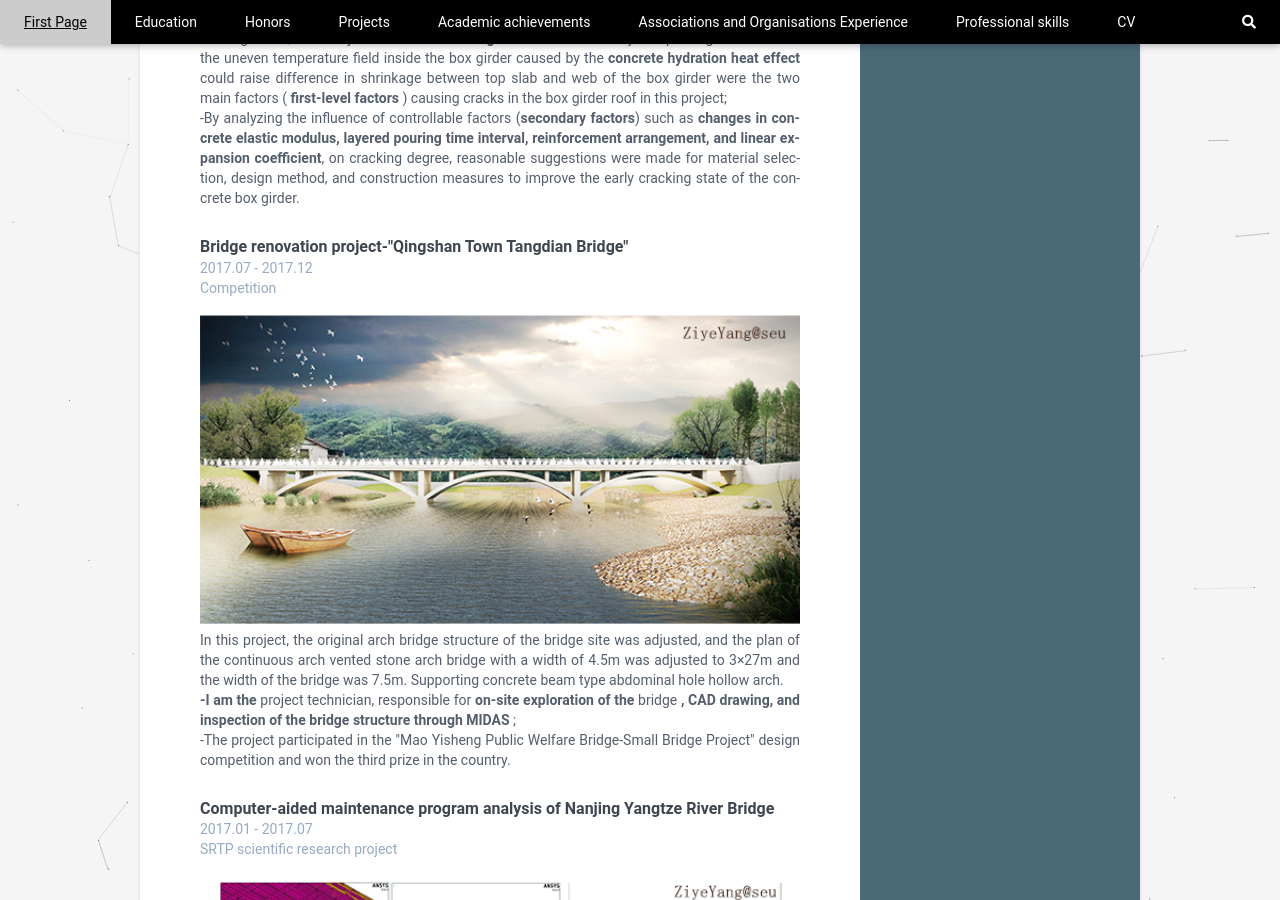
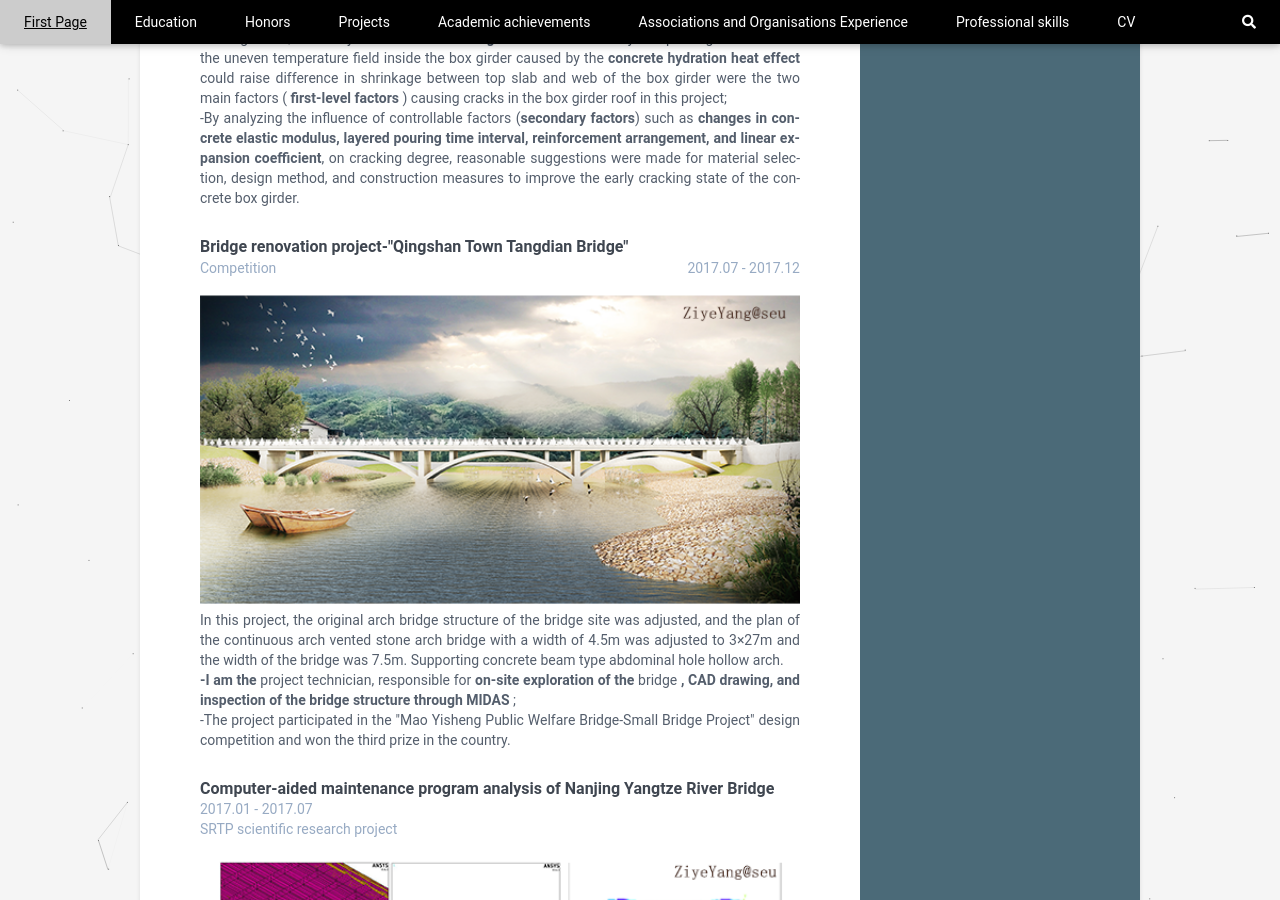
Before and after one commit to luohualuanbinfen/CV_EN, a Jekyll site: the page built from index.html, in a window 1280 px wide and 900 px high, scrolled down 2791 px. Built offline with Jekyll 4.4.1, drawn with Linux system fonts in a browser that asks for light colours.

```diff
--- a/_data/data.yml
+++ b/_data/data.yml
@@ -281,8 +281,8 @@ experiences:
         </br> -By analyzing the influence of controllable factors (<b>secondary factors</b>) such as <b>changes in concrete elastic modulus, layered pouring time interval, reinforcement arrangement, and linear expansion coefficient</b>, on cracking degree, reasonable suggestions were made for material selection, design method, and construction measures to improve the early cracking state of the concrete box girder.
     - role: <b>Bridge renovation project-"Qingshan Town Tangdian Bridge"</b>
       link: "https://tc.seu.edu.cn/2017/1213/c897a205277/page.htm"
-      time:
-      company: 2017.07 - 2017.12 </br>Competition
+      time:  2017.07 - 2017.12
+      company: Competition
       picture: dyjmys.png
       details: |
         In this project, the original arch bridge structure of the bridge site was adjusted, and the plan of the continuous arch vented stone arch bridge with a width of 4.5m was adjusted to 3×27m and the width of the bridge was 7.5m.
```
